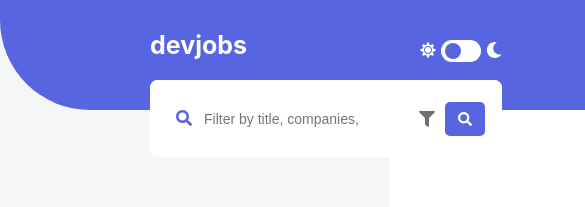
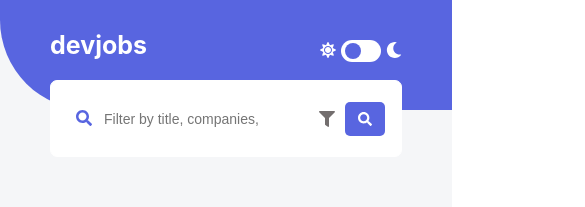
Before and after one commit to Prague1992/job-search-app, a React (Create React App) app: page /joboffers in a window 390 px wide. Shown: the top 207 px of the page, 585 px wide, since content can reach past the window. Built offline with nearby package versions, Linux system fonts and the light colour scheme; no server answers.

Commit message:
Fixed some styles

```diff
--- a/src/App.scss
+++ b/src/App.scss
@@ -9,6 +9,7 @@
   &__job-list {
     display: grid;
     min-height: 100vh;
+    width: fit-content;
     &__main {
       grid-template-rows: 110px 100px auto 100px;
     }
@@ -26,6 +27,9 @@
     margin: 0px 150px;
     display: grid;
     grid-template-columns: 1fr 1fr 1fr;
+    @media only screen and (max-width: 500px) {
+      margin: 0px 50px;
+    }
     @media only screen and (max-width: 768px) {
       grid-template-columns: 1fr;
     }
--- a/src/components/Header.scss
+++ b/src/components/Header.scss
@@ -6,6 +6,9 @@
     padding: 30px 150px 0px 150px;
     display: grid;
     grid-template-columns: 50% 50%;
+    @media only screen and (max-width: 500px) {
+      padding: 30px 50px 0px 50px;
+    }
   }
   &__title {
     text-align: left;
--- a/src/components/SearchBar.scss
+++ b/src/components/SearchBar.scss
@@ -39,6 +39,9 @@
     height: 75px;
     min-width: 350px;
     margin: -30px 150px 20px;
+    @media only screen and (max-width: 500px) {
+      margin: -30px 50px 20px;
+    }
     border-radius: 7px;
     display: flex;
     flex-direction: row;
```
